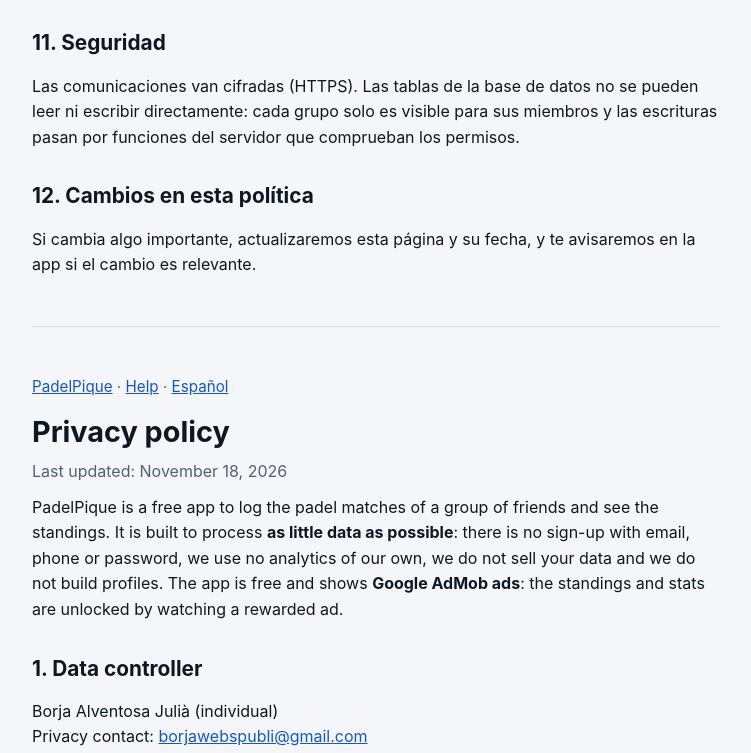
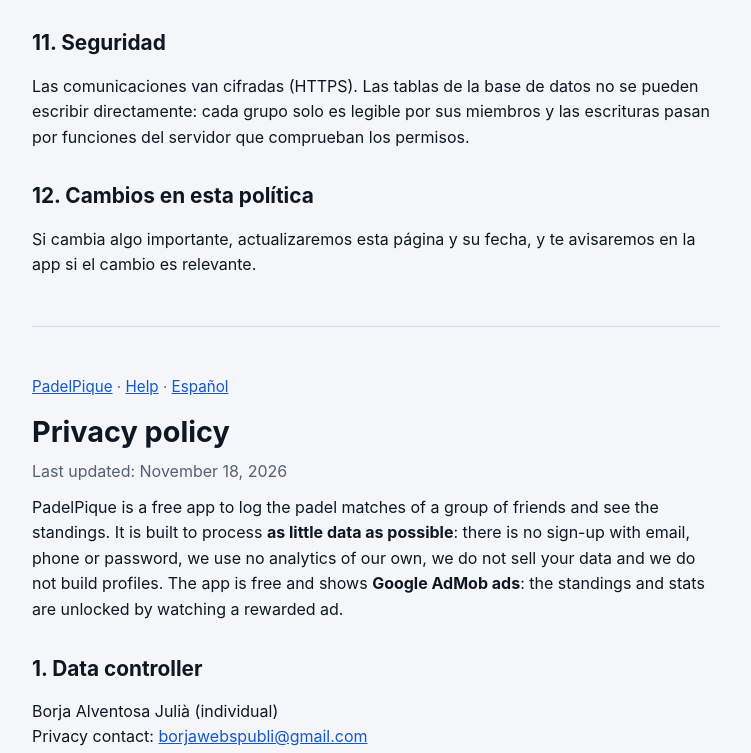
Before and after one commit to borjeta/borjeta.github.io, a plain HTML site: page padelpique/privacidad.html in a window 1280 px wide. Shown: the part 5552-6305 px from the top of the page, without its empty margins (264-1015 px from the left). Drawn offline with Linux system fonts and the light colour scheme.

Commit message:
PadelPique: corrige la frase de seguridad de la política de privacidad
Co-Authored-By: Claude Sonnet 5.5 <noreply@anthropic.com>

```diff
--- a/padelpique/privacidad.html
+++ b/padelpique/privacidad.html
@@ -160,8 +160,8 @@ reclamar ante la Agencia Española de Protección de Datos (<a href="https://www
 </ul>
 
 <h2>11. Seguridad</h2>
-<p>Las comunicaciones van cifradas (HTTPS). Las tablas de la base de datos no se pueden leer ni escribir directamente:
-cada grupo solo es visible para sus miembros y las escrituras pasan por funciones del servidor que comprueban los
+<p>Las comunicaciones van cifradas (HTTPS). Las tablas de la base de datos no se pueden escribir directamente:
+cada grupo solo es legible por sus miembros y las escrituras pasan por funciones del servidor que comprueban los
 permisos.</p>
 
 <h2>12. Cambios en esta política</h2>
@@ -316,7 +316,7 @@ Data Protection Agency (<a href="https://www.aepd.es">aepd.es</a>) or to your lo
 </ul>
 
 <h2>11. Security</h2>
-<p>Communications are encrypted (HTTPS). Database tables cannot be read or written directly: each group is visible only to its
+<p>Communications are encrypted (HTTPS). Database tables cannot be written to directly: each group is readable only by its
 members and writes go through server functions that check permissions.</p>
 
 <h2>12. Changes to this policy</h2>
```
